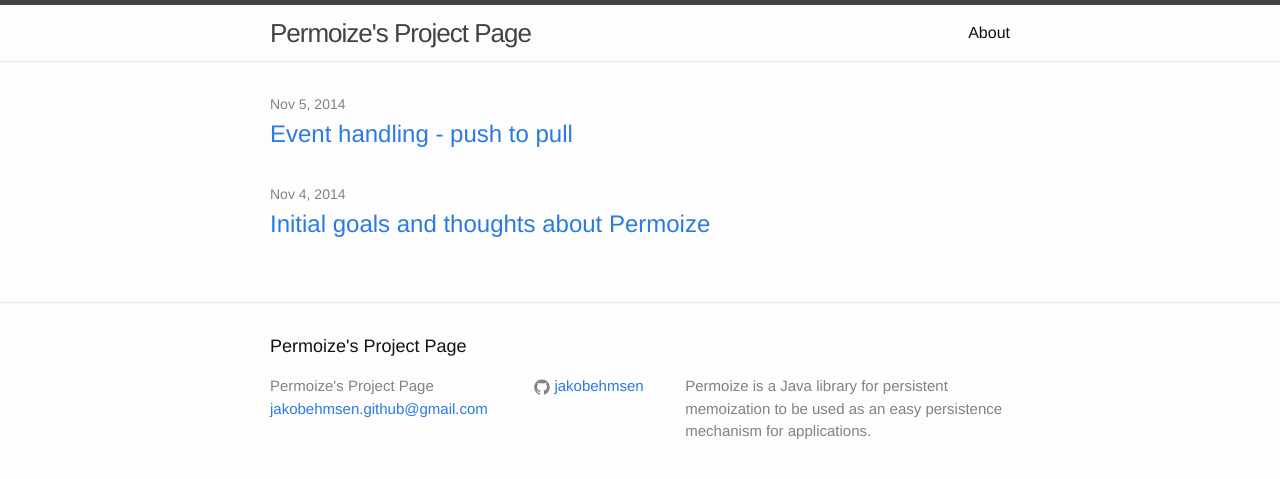
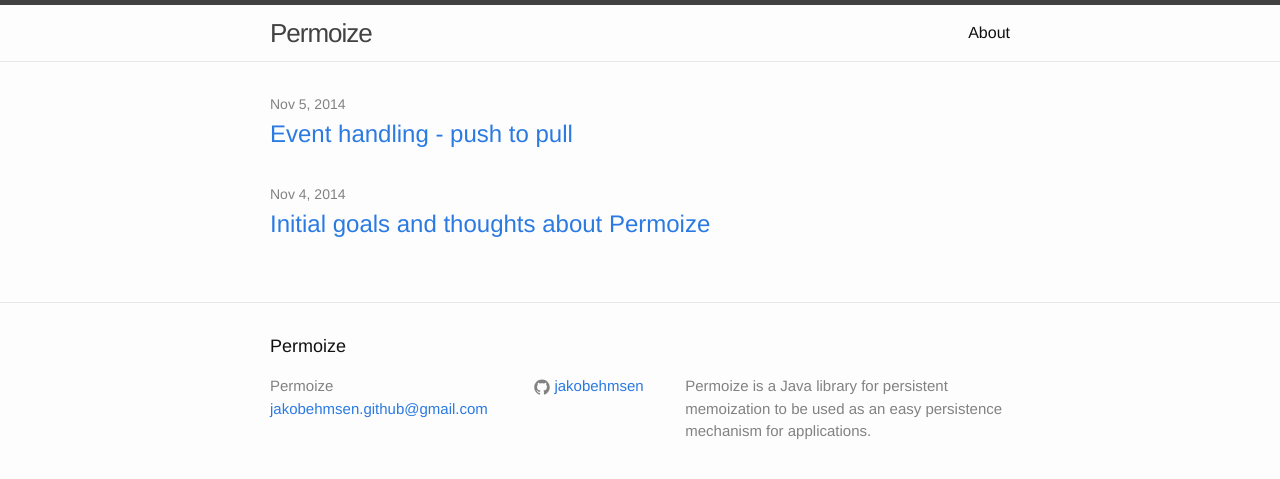
Before and after one commit to jakobehmsen/permoize, a Jekyll site: the page built from index.html, in a window 1280 px wide. Shown: the top 479 px of the page. Built offline with Jekyll 4.4.1, drawn with Linux system fonts in a browser that asks for light colours; Markdown is read by kramdown in place of the engine named in the settings.

Commit message:
Changed title from "Permoize's Project Page" to "Permoize".
Signed-off-by: Jakob Brandsborg Ehmsen <jakobehmsen.github@gmail.com>

```diff
--- a/_config.yml
+++ b/_config.yml
@@ -1,5 +1,5 @@
 # Site settings
-title: Permoize's Project Page
+title: Permoize
 email: jakobehmsen.github@gmail.com
 description: > # this means to ignore newlines until "baseurl:"
   Permoize is a Java library for persistent memoization to be used as an
```
